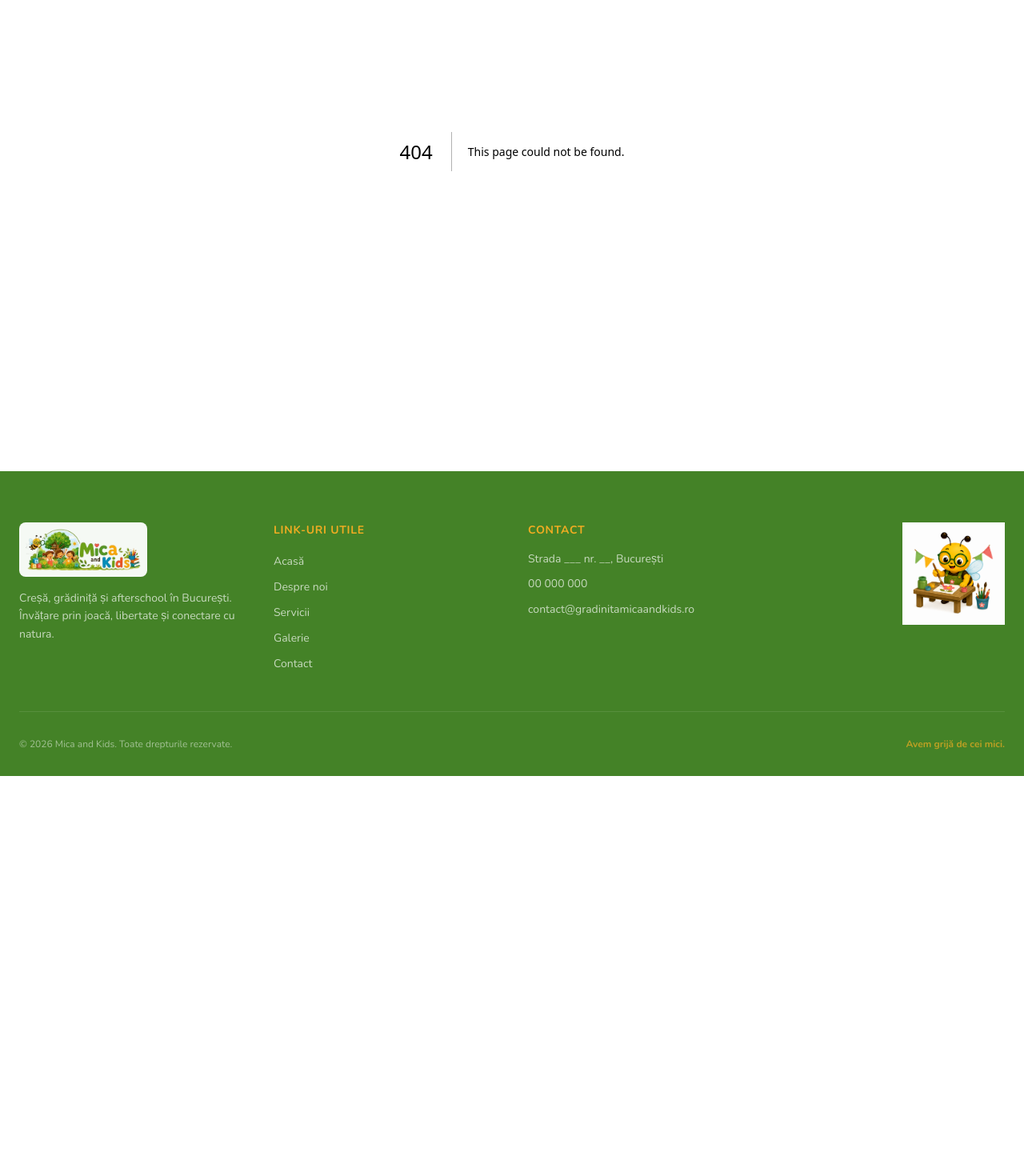
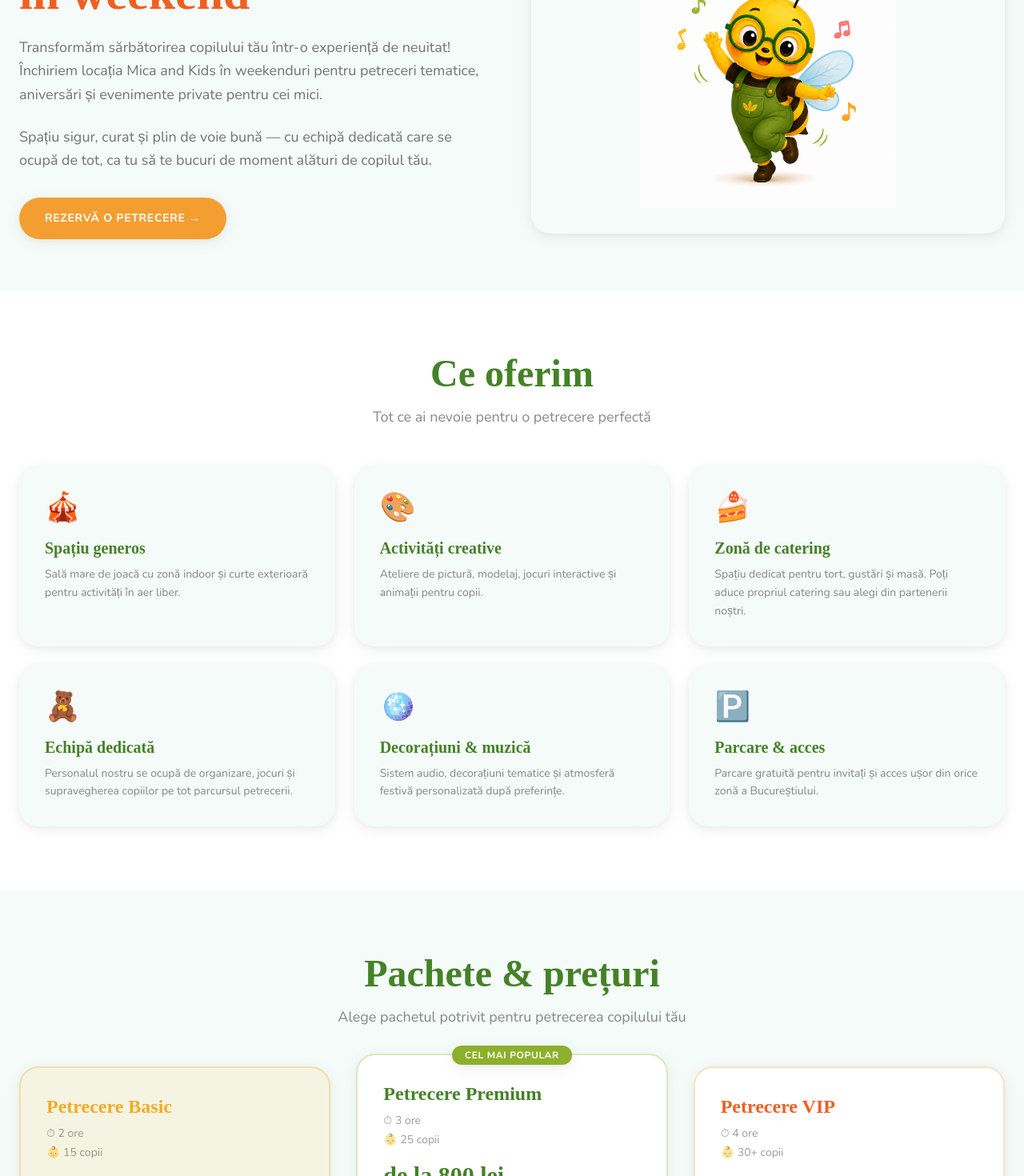
Before and after one commit to gradinita-micakids/gradinita-micaandkids, a Next.js app: page /petreceri in a window 1280 px wide. Before the commit this address had no page. Shown: the part 211-1681 px from the top of the page at 80% size. Before the commit the page ends 1181 px from the top, so only its background shows below. Built offline with nearby package versions, Linux system fonts and the light colour scheme; a web font is replaced by a local one.

Commit message:
Add Petreceri page and menu link

```diff
--- /dev/null
+++ b/src/app/petreceri/page.tsx
@@ -0,0 +1,237 @@
+import type { Metadata } from "next";
+import Image from "next/image";
+import Link from "next/link";
+
+export const metadata: Metadata = {
+  title: "Petreceri — Mica and Kids",
+  description:
+    "Închiriem locația Mica and Kids pentru petreceri de copii în weekend. Spațiu sigur, curat și distractiv pentru sărbătoriri de neuitat.",
+};
+
+const features = [
+  {
+    icon: "🎪",
+    title: "Spațiu generos",
+    desc: "Sală mare de joacă cu zonă indoor și curte exterioară pentru activități în aer liber.",
+  },
+  {
+    icon: "🎨",
+    title: "Activități creative",
+    desc: "Ateliere de pictură, modelaj, jocuri interactive și animații pentru copii.",
+  },
+  {
+    icon: "🍰",
+    title: "Zonă de catering",
+    desc: "Spațiu dedicat pentru tort, gustări și masă. Poți aduce propriul catering sau alegi din partenerii noștri.",
+  },
+  {
+    icon: "🧸",
+    title: "Echipă dedicată",
+    desc: "Personalul nostru se ocupă de organizare, jocuri și supravegherea copiilor pe tot parcursul petrecerii.",
+  },
+  {
+    icon: "🪩",
+    title: "Decorațiuni & muzică",
+    desc: "Sistem audio, decorațiuni tematice și atmosferă festivă personalizată după preferințe.",
+  },
+  {
+    icon: "🅿️",
+    title: "Parcare & acces",
+    desc: "Parcare gratuită pentru invitați și acces ușor din orice zonă a Bucureștiului.",
+  },
+];
+
+const packages = [
+  {
+    name: "Petrecere Basic",
+    duration: "2 ore",
+    maxKids: "15 copii",
+    price: "de la 500 lei",
+    features: [
+      "Închiriere spațiu",
+      "Zonă de joacă",
+      "Masă & scaune",
+      "Sistem audio",
+    ],
+    accent: "bg-yellow/10 border-yellow/30",
+    badge: "text-yellow",
+  },
+  {
+    name: "Petrecere Premium",
+    duration: "3 ore",
+    maxKids: "25 copii",
+    price: "de la 800 lei",
+    features: [
+      "Tot ce include Basic",
+      "Animator dedicat",
+      "Ateliere creative",
+      "Decorațiuni tematice",
+      "Foto & video",
+    ],
+    accent: "bg-green-light/10 border-green-light/30",
+    badge: "text-green-dark",
+    popular: true,
+  },
+  {
+    name: "Petrecere VIP",
+    duration: "4 ore",
+    maxKids: "30+ copii",
+    price: "la cerere",
+    features: [
+      "Tot ce include Premium",
+      "2 animatori",
+      "Catering inclus",
+      "Tort personalizat",
+      "Mascota Mica — apariție specială",
+    ],
+    accent: "bg-orange-light/10 border-orange-light/30",
+    badge: "text-orange-dark",
+  },
+];
+
+export default function PetreceriPage() {
+  return (
+    <div className="pt-28 pb-20">
+      {/* Hero */}
+      <div className="max-w-7xl mx-auto px-6 mb-16">
+        <div className="grid grid-cols-1 lg:grid-cols-2 gap-12 items-center">
+          <div>
+            <h1 className="font-display text-4xl md:text-6xl font-bold text-green-dark mb-6">
+              Petreceri de copii <br />
+              <span className="text-orange-dark">în weekend</span>
+            </h1>
+            <p className="text-foreground/70 text-lg leading-relaxed mb-6">
+              Transformăm sărbătorirea copilului tău într-o experiență de neuitat!
+              Închiriem locația Mica and Kids în weekenduri pentru petreceri
+              tematice, aniversări și evenimente private pentru cei mici.
+            </p>
+            <p className="text-foreground/70 text-lg leading-relaxed mb-8">
+              Spațiu sigur, curat și plin de voie bună — cu echipă dedicată care
+              se ocupă de tot, ca tu să te bucuri de moment alături de copilul tău.
+            </p>
+            <Link
+              href="/contact"
+              className="inline-block px-8 py-4 bg-orange-light text-white text-sm font-bold uppercase tracking-wider no-underline transition-all hover:bg-orange-dark rounded-full shadow-soft"
+            >
+              Rezervă o petrecere →
+            </Link>
+          </div>
+          <div className="relative bg-cream rounded-3xl p-8 shadow-soft">
+            <div className="relative w-full h-80 flex items-center justify-center">
+              <Image
+                src="/images/mascota/Mica Albinuța Dansatoarea.png"
+                alt="Petreceri Mica and Kids"
+                width={400}
+                height={350}
+                className="w-full h-full object-contain animate-float"
+              />
+            </div>
+          </div>
+        </div>
+      </div>
+
+      {/* Features */}
+      <div className="bg-white py-20">
+        <div className="max-w-7xl mx-auto px-6">
+          <div className="text-center mb-12">
+            <h2 className="font-display text-3xl md:text-5xl font-bold text-green-dark mb-4">
+              Ce oferim
+            </h2>
+            <p className="text-foreground/60 text-lg">
+              Tot ce ai nevoie pentru o petrecere perfectă
+            </p>
+          </div>
+
+          <div className="grid grid-cols-1 sm:grid-cols-2 lg:grid-cols-3 gap-6">
+            {features.map((f, i) => (
+              <div
+                key={i}
+                className="bg-cream rounded-3xl p-8 shadow-soft transition-all duration-300 hover:-translate-y-1 hover:shadow-soft-lg"
+              >
+                <div className="text-4xl mb-4">{f.icon}</div>
+                <h3 className="font-display text-xl font-bold text-green-dark mb-2">
+                  {f.title}
+                </h3>
+                <p className="text-foreground/60 text-sm leading-relaxed">
+                  {f.desc}
+                </p>
+              </div>
+            ))}
+          </div>
+        </div>
+      </div>
+
+      {/* Packages */}
+      <div className="py-20 bg-cream">
+        <div className="max-w-7xl mx-auto px-6">
+          <div className="text-center mb-12">
+            <h2 className="font-display text-3xl md:text-5xl font-bold text-green-dark mb-4">
+              Pachete & prețuri
+            </h2>
+            <p className="text-foreground/60 text-lg">
+              Alege pachetul potrivit pentru petrecerea copilului tău
+            </p>
+          </div>
+
+          <div className="grid grid-cols-1 md:grid-cols-3 gap-8">
+            {packages.map((p, i) => (
+              <div
+                key={i}
+                className={`relative bg-white rounded-3xl p-8 shadow-soft border-2 ${p.accent} ${
+                  p.popular ? "lg:-translate-y-4" : ""
+                }`}
+              >
+                {p.popular && (
+                  <div className="absolute -top-3 left-1/2 -translate-x-1/2 bg-green-light text-white text-xs font-bold uppercase tracking-wider px-4 py-1 rounded-full shadow-soft">
+                    Cel mai popular
+                  </div>
+                )}
+                <h3 className={`font-display text-2xl font-bold ${p.badge} mb-2`}>
+                  {p.name}
+                </h3>
+                <p className="text-foreground/50 text-sm mb-1">⏱ {p.duration}</p>
+                <p className="text-foreground/50 text-sm mb-4">👶 {p.maxKids}</p>
+                <p className="font-display text-3xl font-bold text-green-dark mb-6">
+                  {p.price}
+                </p>
+                <ul className="flex flex-col gap-3 mb-8">
+                  {p.features.map((f, j) => (
+                    <li key={j} className="flex items-center gap-2 text-sm text-foreground/70">
+                      <span className={`w-2 h-2 rounded-full ${p.badge.replace("text-", "bg-")}`} />
+                      {f}
+                    </li>
+                  ))}
+                </ul>
+                <Link
+                  href="/contact"
+                  className={`block text-center px-6 py-3 ${p.badge.replace("text-", "bg-")} text-white text-sm font-bold uppercase tracking-wider no-underline transition-all hover:opacity-90 rounded-full shadow-soft`}
+                >
+                  Rezervă →
+                </Link>
+              </div>
+            ))}
+          </div>
+        </div>
+      </div>
+
+      {/* CTA */}
+      <div className="py-20 bg-white">
+        <div className="max-w-4xl mx-auto px-6 text-center">
+          <h2 className="font-display text-3xl md:text-4xl font-bold text-green-dark mb-6">
+            Hai să planuim petrecerea perfectă!
+          </h2>
+          <p className="text-foreground/70 text-lg mb-8 max-w-2xl mx-auto leading-relaxed">
+            Contactează-ne pentru disponibilitate, personalizări și oferte
+            speciale. Ne ocupăm de tot — tu doar vine și te bucură!
+          </p>
+          <Link
+            href="/contact"
+            className="inline-block px-8 py-4 bg-orange-light text-white text-sm font-bold uppercase tracking-wider no-underline transition-all hover:bg-orange-dark rounded-full shadow-soft"
+          >
+            Contactează-ne →
+          </Link>
+        </div>
+      </div>
+    </div>
+  );
+}
--- a/src/components/Navbar.tsx
+++ b/src/components/Navbar.tsx
@@ -9,6 +9,7 @@ const navLinks = [
   { href: "/", label: "Acasă" },
   { href: "/despre-noi", label: "Despre noi" },
   { href: "/servicii", label: "Servicii" },
+  { href: "/petreceri", label: "Petreceri" },
   { href: "/galerie", label: "Galerie" },
   { href: "/contact", label: "Contact" },
 ];
```
